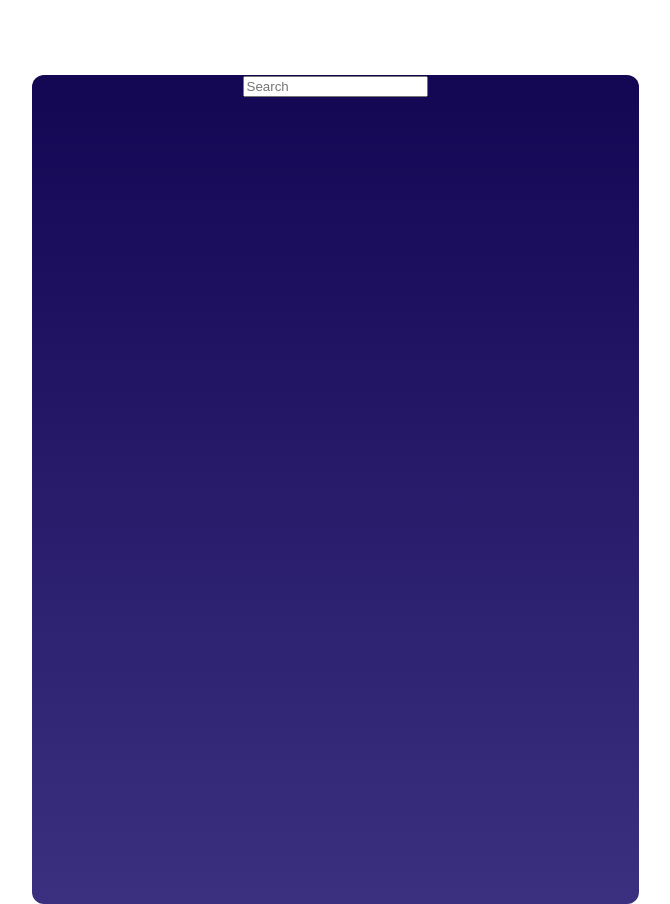
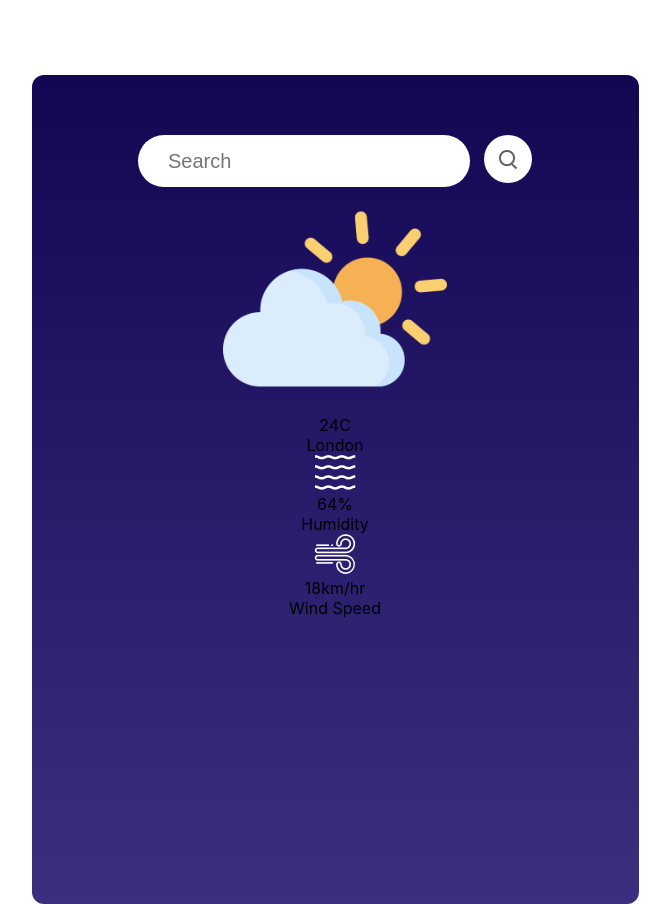
Before and after one commit to Spandana-dara/Weather_App, a React (Create React App) app: page / in a window 1280 px wide. Shown: the whole page, without its empty margins (305-975 px from the left). Built offline with nearby package versions, Linux system fonts and the light colour scheme.

Commit message:
basic structure

```diff
--- a/src/Components/WeatherApp/WeatherApp.css
+++ b/src/Components/WeatherApp/WeatherApp.css
@@ -1,8 +1,36 @@
-.container{
-    background-image: linear-gradient(180deg, #130754 0%, #3b2f80 100%);
-    width : 607px;
-    height: 829px;
-    margin : auto;
-    margin-top : 75px;
-    border-radius: 12px;
+.container {
+  background-image: linear-gradient(180deg, #130754 0%, #3b2f80 100%);
+  width: 607px;
+  height: 829px;
+  margin: auto;
+  margin-top: 75px;
+  border-radius: 12px;
 }
+
+.top-bar {
+  display: flex;
+  justify-content: center;
+  gap: 14px;
+  padding-top: 60px;
+}
+
+.top-bar input {
+  border-radius: 40px;
+  border: none;
+  outline: none;
+  width: 300px;
+  height: 50px;
+  padding-left: 30px;
+  font-size: 20px;
+}
+
+.search-icon {
+  display: flex;
+  justify-content: center;
+  align-items: center;
+  height: 48px;
+  width: 48px;
+  background-color: white;
+  border-radius: 30px;
+  cursor: pointer;
+}
--- a/src/Components/WeatherApp/WeatherApp.jsx
+++ b/src/Components/WeatherApp/WeatherApp.jsx
@@ -12,9 +12,33 @@ import humidity_icon from '../Assets/humidity.png';
 function WeatherApp() {
   return (
     <div className="container">
-        <div className="top-bar">
-            <input type="text" className="cityInput" placeholder='Search'/>
+      <div className="top-bar">
+        <input type="text" className="cityInput" placeholder='Search' />
+        <div className='search-icon'>
+          <img src={search_icon}></img>
         </div>
+      </div>
+      <div className="weather-image">
+        <img src={cloud_icon}></img>
+      </div>
+      <div className="weather-temp">24C</div>
+      <div className="weather-location">London</div>
+      <div className="data-container">
+        <div className="element">
+          <img src={humidity_icon} alt="" className="icon" />
+          <div className="data">
+            <div className="humidity-percent">64%</div>
+            <div className="text">Humidity</div>
+          </div>
+        </div>
+        <div className="element">
+          <img src={wind_icon} alt="" className="icon" />
+          <div className="data">
+            <div className="humidity-percent">18km/hr</div>
+            <div className="text">Wind Speed</div>
+          </div>
+        </div>
+      </div>
     </div>
   )
 }
```
